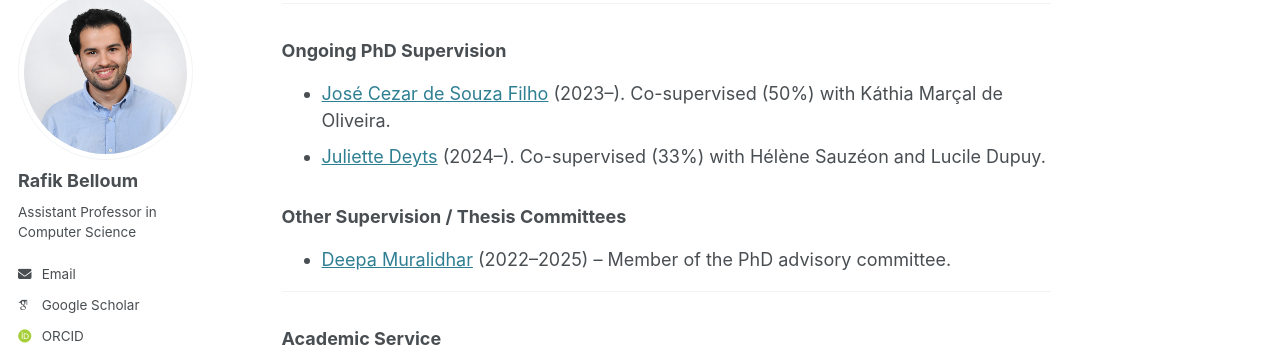
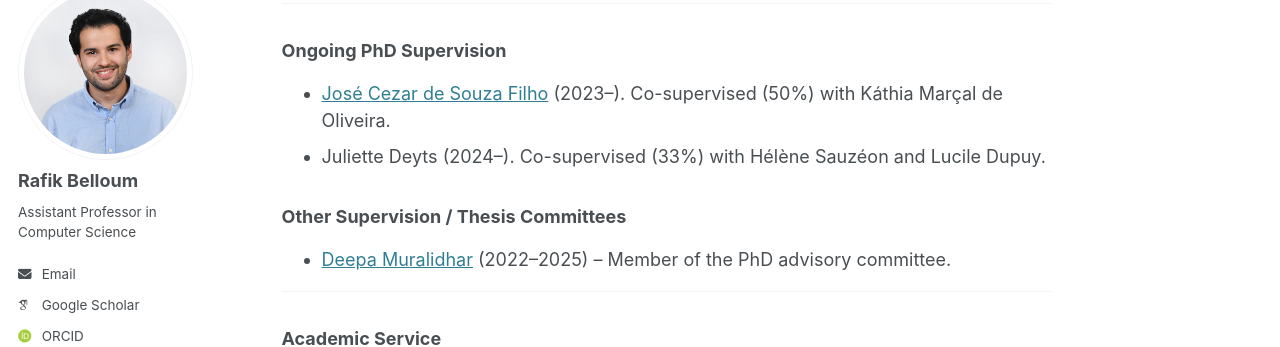
Before and after one commit to rafik-belloum/rafik-belloum.github.io, a Jekyll site: the page built from _pages/research.md, in a window 1280 px wide and 900 px high, scrolled down 481 px. Shown: the part 114-461 px from the top of the window. Built offline with Jekyll 4.4.1, drawn with Linux system fonts in a browser that asks for light colours; some web fonts are replaced; part of the change alters nothing that is shown.

```diff
--- a/_pages/research.md
+++ b/_pages/research.md
@@ -20,7 +20,7 @@ I’ve applied this approach in areas such as ambient assisted living, with smar
 ### Ongoing PhD Supervision
 
 - [José Cezar de Souza Filho](https://www.researchgate.net/profile/Jose-Cezar-De-Souza-Filho) (2023–). Co-supervised (50%) with Káthia Marçal de Oliveira.
-- [Juliette Deyts](https://fr.linkedin.com/in/juliette-deyts-87718012b) (2024–). Co-supervised (33%) with Hélène Sauzéon and Lucile Dupuy.
+- Juliette Deyts (2024–). Co-supervised (33%) with Hélène Sauzéon and Lucile Dupuy.
 
 ### Other Supervision / Thesis Committees
 
```
